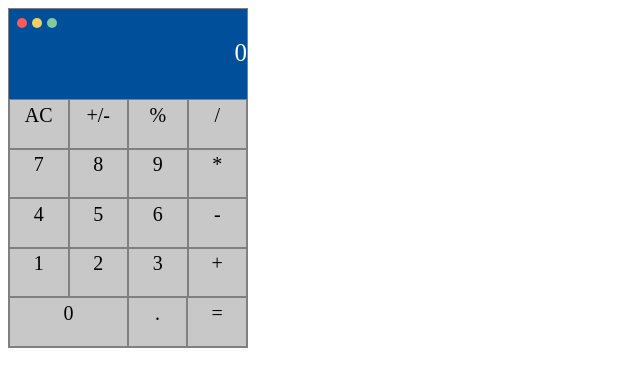
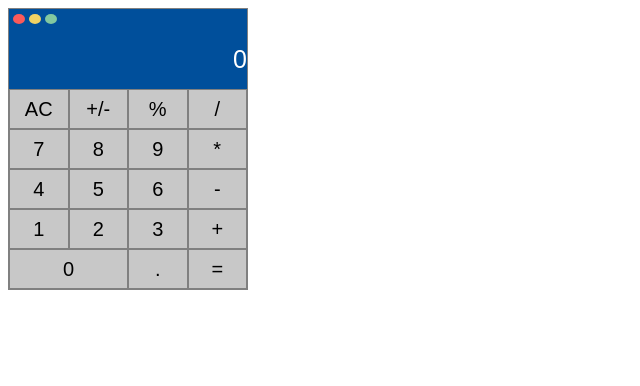
Before and after one commit to dosaem/calculator, a plain HTML site: page index.html in a window 1280 px wide. Shown: the whole page, without its empty margins (0-640 px from the left). Drawn offline with Linux system fonts and the light colour scheme.

Commit message:
button처리, layout styling 정리

```diff
--- a/index.css
+++ b/index.css
@@ -1,33 +1,57 @@
 .calculator {
     background-color: rgb(216, 190, 190);
-
     width: 240px;
     overflow: auto;
     box-sizing: border-box;
     margin : 0px;
     border : 1px solid gray;
 }
-
-.calculator-input {
-    width : 238px;
-    height : 30px;
+/* 최상단 점3개 */
+.calculator-dot {
+    width : 234px;
+    height : 20px;
+    padding-left : 4px;
     background-color : #004f9b;
     float: left;
-
+    margin: 0px;
+}
+.dot-button {
+	width: 10px;
+	height: 10px;
+	display: inline-block;
+    border-radius: 100%;
+    border: none;
 }
 
-.calculator-input.value {
+.red    {background-color: #fa5a5a;}
+.yellow {background-color: #f0d264;}
+.green  {background-color: #82c8a0;}
+
+
+/* 숫자 입력창 */
+input[type=text] {
+    width : 238px;
     height : 60px;
     font-size: 25px;
+    margin: 0px;
+    padding: 0px;
+    box-sizing: border-box;
+    border: none;
+    background-color : #004f9b;
     color : white;
     text-align: right;
 }
 
-.calculator-button {
-    width : 50px;
+.calculator form {
+    margin : 0px;
+}
+
+/* 계산기 버튼 */
+.calculator-button > * {
+    width : 59.5px;
     height : 40px;
     margin : 0px;
-    padding: 3.75px;
+    padding: 4px;
     background-color:#c8c8c8;
     border: 1px solid gray;
     float: left;
@@ -35,19 +59,6 @@
     text-align: center;
 }
 
-.calculator-button.big {
-    width : 109.3px;
+.calculator-button > .big {
+    width : 119px;
 }
-
-.icon li{
-	margin: -7px 37px 4px -32px;
-	width: 10px;
-	height: 10px;
-	display: inline-block;
-    border-radius: 100%;
-    float : left;
-}
-
-.icon .red    {background: #fa5a5a;}
-.icon .yellow {background: #f0d264;}
-.icon .green  {background: #82c8a0;}
--- a/index.html
+++ b/index.html
@@ -9,40 +9,46 @@
 
 <body>
     <div class="calculator">
-        <div class = "calculator-input">
-            <ul class="icon">
-                <li class="red"></li>
-                <li class="yellow"></li>
-                <li class="green"></li>
-            </ul>
+        <!-- 최상단 점3개 -->
+        <div class = "calculator-dot">
+                <button class = "dot-button red"></button>
+                <button class = "dot-button yellow"></button>
+                <button class = "dot-button green"></button>
         </div>
-        <div class = "calculator-input value">0</div>
 
-        <div class = "calculator-button">AC</div>
-        <div class = "calculator-button">+/-</div>
-        <div class = "calculator-button">%</div>
-        <div class = "calculator-button">/</div>
+        <!-- 숫자 입력창 -->
+        <form>
+            <input type = "text" id = "num" name = "num" value = "0">
+        </form>
 
-        <div class = "calculator-button">7</div>
-        <div class = "calculator-button">8</div>
-        <div class = "calculator-button">9</div>
-        <div class = "calculator-button">*</div>
+        <!-- 계산기 버튼 -->
+        <div class="calculator-button">
+            <button>AC</button>
+            <button>+/-</button>
+            <button>%</button>
+            <button>/</button>
 
-        <div class = "calculator-button">4</div>
-        <div class = "calculator-button">5</div>
-        <div class = "calculator-button">6</div>
-        <div class = "calculator-button">-</div>
+            <button>7</button>
+            <button>8</button>
+            <button>9</button>
+            <button>*</button>
 
-        <div class = "calculator-button">1</div>
-        <div class = "calculator-button">2</div>
-        <div class = "calculator-button">3</div>
-        <div class = "calculator-button">+</div>
+            <button>4</button>
+            <button>5</button>
+            <button>6</button>
+            <button>-</button>
 
-        <div class = "calculator-button big">0</div>
-        <div class = "calculator-button">.</div>
-        <div class = "calculator-button">=</div>
+            <button>1</button>
+            <button>2</button>
+            <button>3</button>
+            <button>+</button>
+
+            <button class = "big">0</button>
+            <button>.</button>
+            <button>=</button>
+        </div>
+
     </div>
 
 </body>
-
 </html>
```
